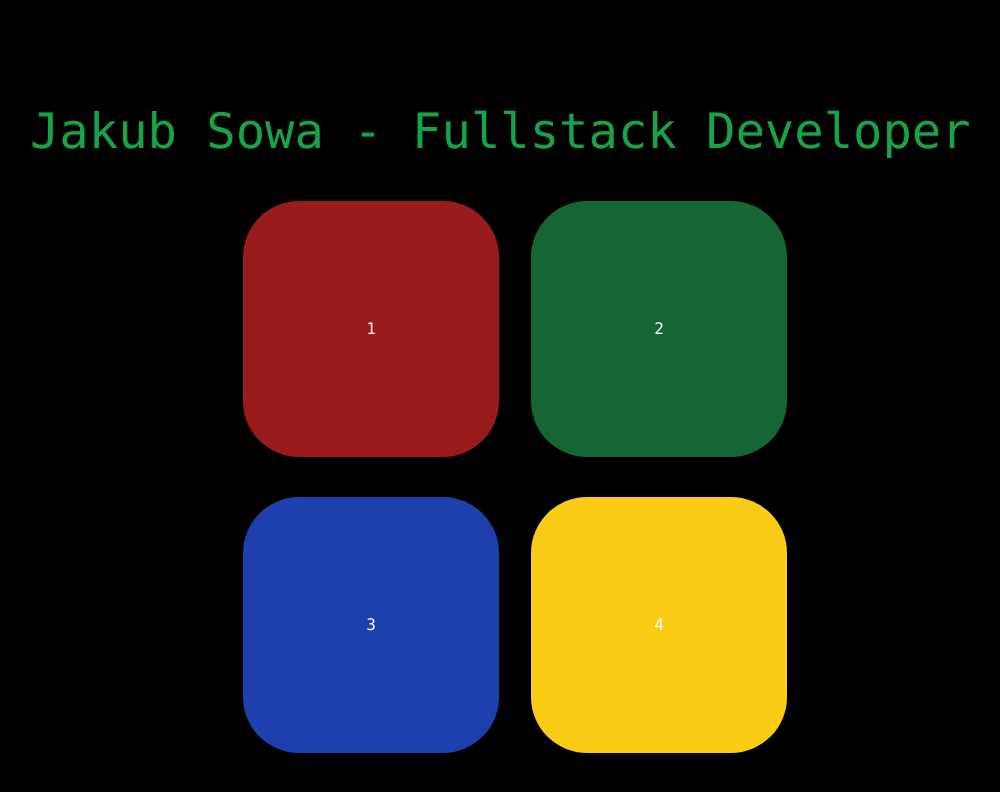
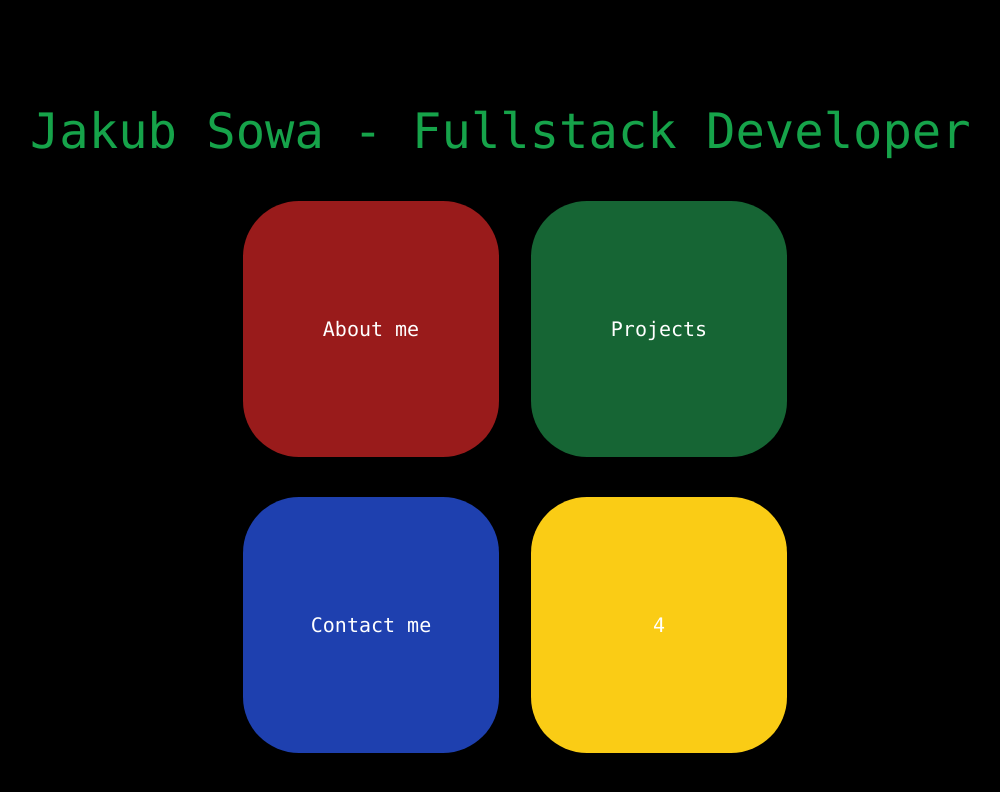
Before and after one commit to Wayhowen/portfolio, a React app: page / in a window 1280 px wide. Shown: the top 792 px of the page, without its empty margins (125-1125 px from the left). Built offline with nearby package versions, Linux system fonts and the light colour scheme; the HTML template or start-up script is replaced by a standard one.

Commit message:
finished working for today, ui changes

```diff
--- a/src/App.tsx
+++ b/src/App.tsx
@@ -13,11 +13,11 @@ function App() {
         </header>
         <main className="space-y-2">
           <div className="flex flex-row justify-center flex-wrap">
-            <HeaderButton mainText={"1"} customCSS="bg-red-800"/>
-            <HeaderButton mainText={"2"} customCSS="bg-green-800"/>
+            <HeaderButton mainText={"About me"} customCSS="bg-red-800"/>
+            <HeaderButton mainText={"Projects"} customCSS="bg-green-800"/>
           </div>
           <div className="flex flex-row justify-center flex-wrap">
-            <HeaderButton mainText={"3"} customCSS="bg-blue-800"/>
+            <HeaderButton mainText={"Contact me"} customCSS="bg-blue-800"/>
             <HeaderButton mainText={"4"} customCSS="bg-yellow-400"/>
           </div>
         </main>
--- a/src/components/HeaderButton/HeaderButton.tsx
+++ b/src/components/HeaderButton/HeaderButton.tsx
@@ -12,7 +12,7 @@ export default function HeaderButton(props: Props) {
           className={`
           m-4 w-64 h-64
           rounded-custom
-
+          text-xl
           ${props.customCSS}
           `}>{props.mainText}</button>
       </>
```
